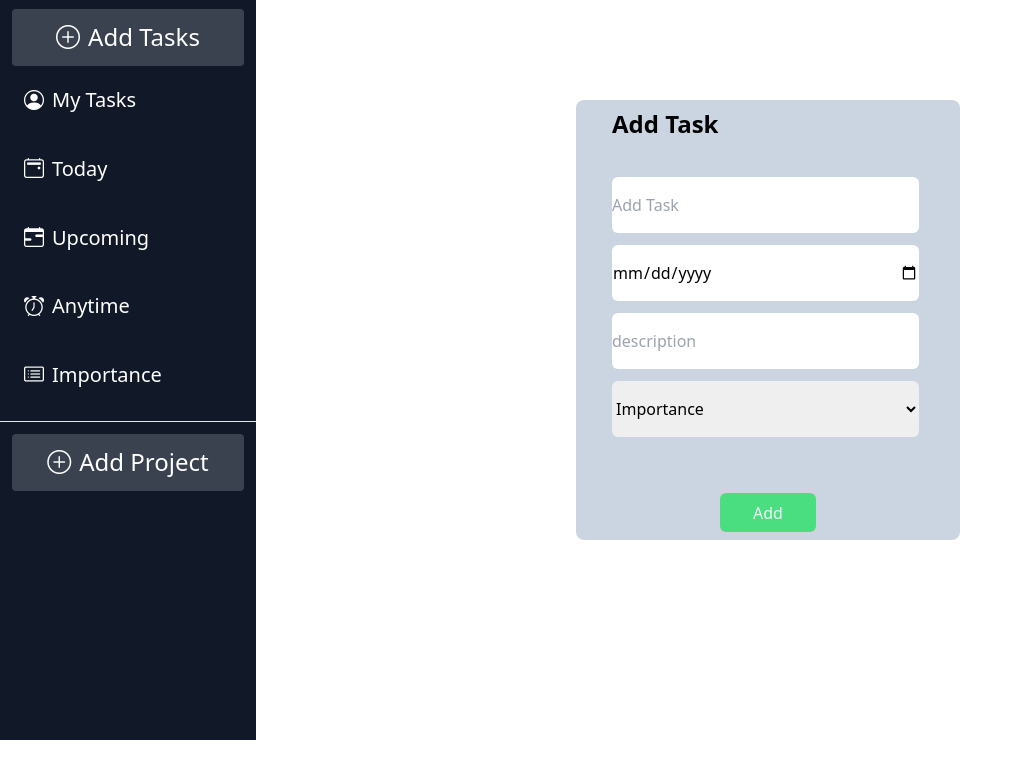
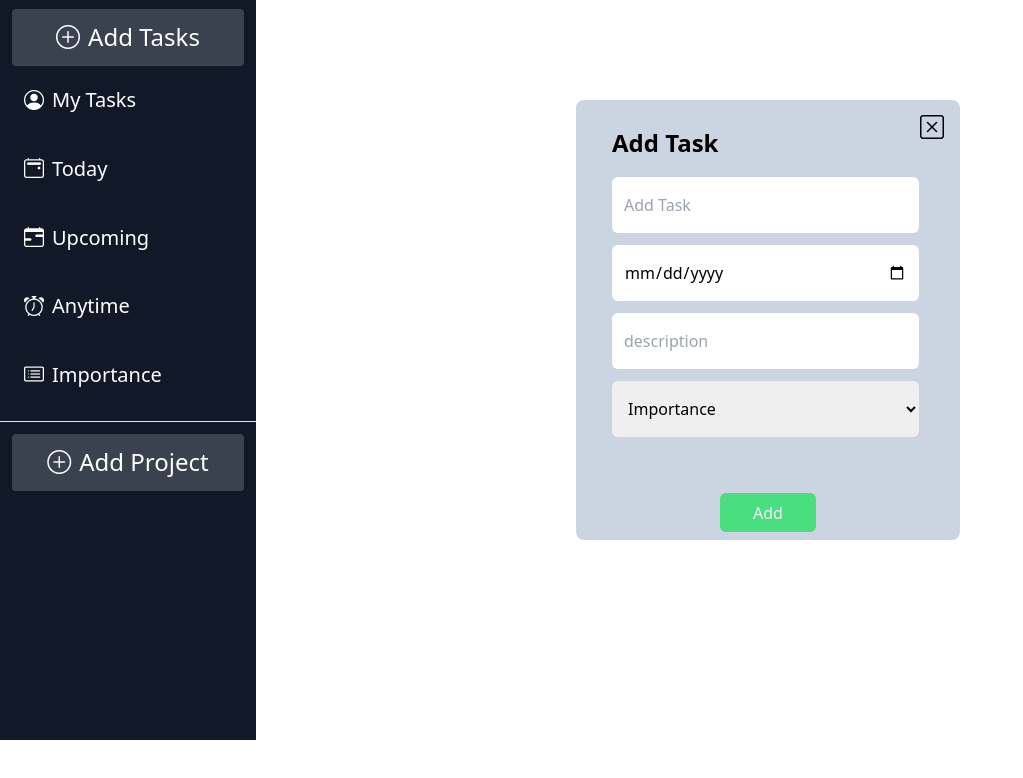
Before and after one commit to supreMe7492/To-Dos, a website built with webpack: page src/template.html in a window 1280 px wide. Both pictures are taken after a click on the element "Add Tasks". Shown: the part 60-838 px from the top of the page, without its empty margins (0-1023 px from the left). Built offline with nearby package versions, Linux system fonts and the light colour scheme.

Commit message:
completed form

```diff
--- a/src/index.js
+++ b/src/index.js
@@ -1,8 +1,10 @@
 import "./styles.css";
 import {effect} from "./menueffect.js";
-import { showForm } from "./taskform.js";
+import { showForm,removeForm } from "./taskform.js";
 
 effect();
 
 let addTaskBtn = document.querySelector(".addTasks");
+let removeIcon = document.querySelector(".removeIcon");
 addTaskBtn.addEventListener("click",showForm);
+removeIcon.addEventListener("click",removeForm);
--- a/src/taskform.js
+++ b/src/taskform.js
@@ -4,4 +4,10 @@ function showForm(){
     taskForm.classList.add("flex");
 }
 
-export {showForm};
+function removeForm(){
+    taskForm.classList.add("hidden");
+    taskForm.classList.remove("flex");
+
+}
+
+export {showForm,removeForm};
--- a/src/template.html
+++ b/src/template.html
@@ -64,14 +64,16 @@
     <div id="explorer"></div>
     <div id="taskItems"></div>
     <div id="taskForm"  class="hidden  flex-col bg-slate-300  rounded-lg">
-        <div id="formHead" class="h-1/5 w-full">
+        <div id="formHead" class="h-1/5 w-full flex justify-between items-center">
             <h1 class="mt-2 ml-9 text-2xl font-bold">Add Task</h1>
+            <i class="bi bi-x-square text-2xl font-extrabold cursor-pointer mb-6 mr-4 removeIcon"></i>
+
         </div>
         <form action="" class="flex gap-3 flex-col h-4/5 w-4/5 ml-9 mb-2">
-            <input type="text" class="h-14 rounded-md" placeholder="Add Task">
-            <input type="date" class="h-14 rounded-md">
-            <input type="text" placeholder="description" class="h-14 rounded-md">
-            <select  class="h-14 rounded-md">
+            <input type="text" class="h-14 rounded-md p-3" placeholder="Add Task">
+            <input type="date" class="h-14 rounded-md p-3">
+            <input type="text" placeholder="description" class="h-14 rounded-md p-3">
+            <select  class="h-14 rounded-md p-3">
                 <option value="impertance" selected disabled>Importance</option>
                 <option value="high">High</option>
                 <option value="Medium">Medium</option>
```
